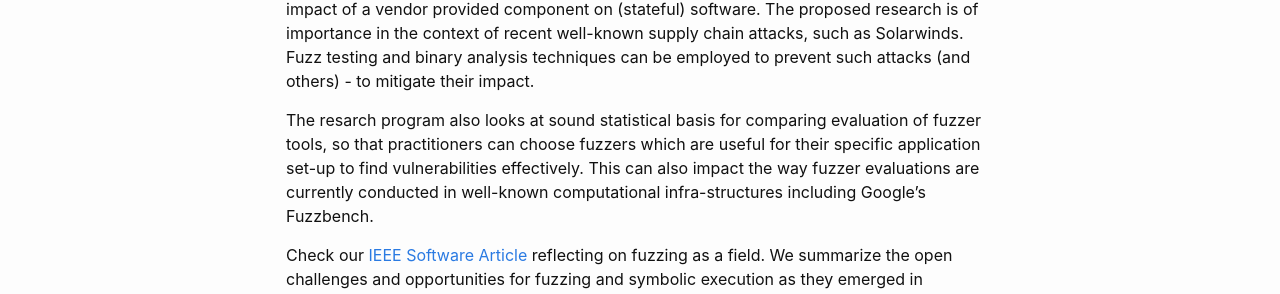
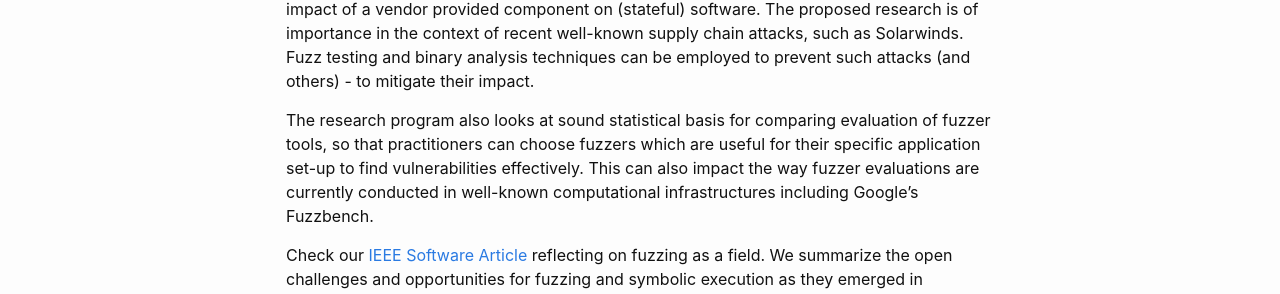
Before and after one commit to nus-tss/nus-tss.github.io, a Jekyll site: the page built from _pages/fuzzing.md, in a window 1280 px wide. Shown: the part 967-1261 px from the top of the page. Built offline with Jekyll 4.4.1, drawn with Linux system fonts in a browser that asks for light colours; nearby versions of some CDN libraries.

Commit message:
fixes some typos

```diff
--- a/_pages/fuzzing.md
+++ b/_pages/fuzzing.md
@@ -12,7 +12,7 @@ Software almost always has vulnerabilities. Many of these cause serious problems
 
 From a technical standpoint, this program will develop new techniques in testing and analysis, for detecting security vulnerabilities, specifically for concurrent, stateful and reactive software systems. Traditionally these systems have been checked via verification methods which store the state space in some form. Since common usage of the verification methods is in bug finding, we propose to develop smart fuzzing methods to validate stateful systems. Technically this will involve various innovations in (a) identifying state variables in programs (b) inferring stateful behavior and state machines even when state variables may not be accurately identified, (c) being able to fuzz concurrent systems to capture the space of interleavings and (d) taking advantage of fuzzing distributed data processing systems by opportunistic mutations of data formats. Being able to validate concurrent / distributed / stateful systems, allows us to deeply test the impact of a vendor provided component on (stateful) software. The proposed research is of importance in the context of recent well-known supply chain attacks, such as Solarwinds. Fuzz testing and binary analysis techniques can be employed to prevent such attacks (and others) - to mitigate their impact.
 
-The resarch program also looks at sound statistical basis for comparing evaluation of fuzzer tools, so that practitioners can choose fuzzers which are useful for their specific application set-up to find vulnerabilities effectively. This can also impact the way fuzzer evaluations are currently conducted in well-known computational infra-structures including Google’s Fuzzbench.
+The research program also looks at sound statistical basis for comparing evaluation of fuzzer tools, so that practitioners can choose fuzzers which are useful for their specific application set-up to find vulnerabilities effectively. This can also impact the way fuzzer evaluations are currently conducted in well-known computational infrastructures including Google’s Fuzzbench.
 
 Check our [IEEE Software Article](https://www.computer.org/csdl/magazine/so/2021/03/09166552/1mgaKsMFDYA) reflecting on fuzzing as a field.
 We summarize the open challenges and opportunities for fuzzing and symbolic execution as they emerged in discussions among researchers and practitioners in a Shonan Meeting and that were validated in a subsequent survey.
```
